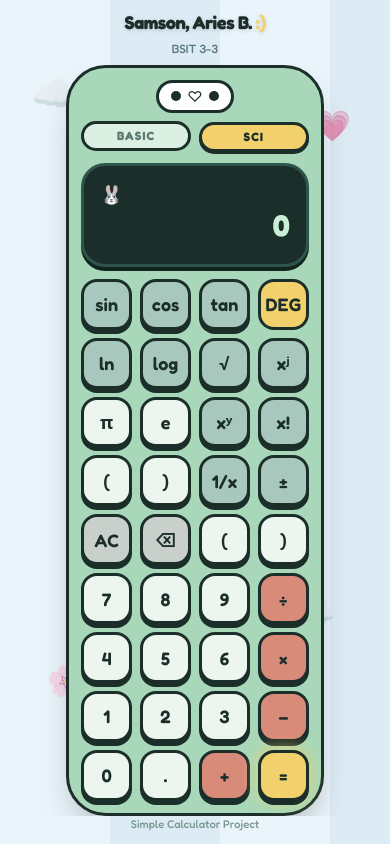
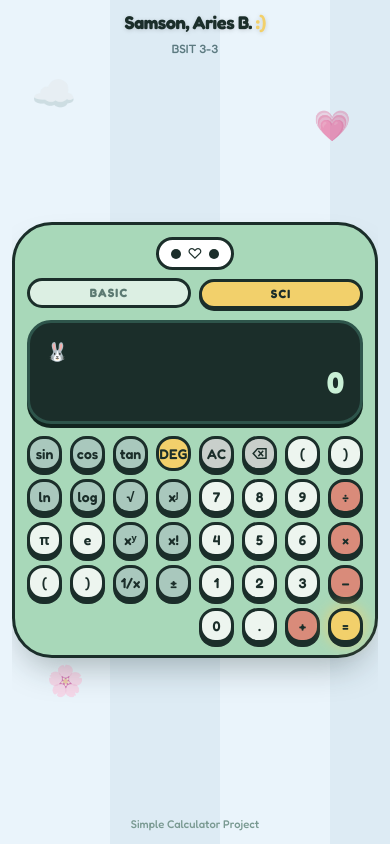
Before and after one commit to Stablhr/Simple-Calculator-Project, a React (Vite) app: page / in a window 390 px wide. Both pictures are taken after a click on the button "SCI". Built offline with nearby package versions, Linux system fonts and the light colour scheme.

Commit message:
feat: adapt scientific keypad layout to mobile

```diff
--- a/src/components/Button.jsx
+++ b/src/components/Button.jsx
@@ -9,7 +9,7 @@ const VARIANTS = {
 
 const STICKER_SHADOW = 'shadow-[0_4px_0_0_#1B2E2A]'
 
-function Button({ label, onClick, variant = 'digit', className = '', active = false, wide = false }) {
+function Button({ label, onClick, variant = 'digit', className = '', active = false, wide = false, compact = false }) {
   const isEquals = variant === 'equals'
   const variantClass = variant === 'toggle' ? '' : VARIANTS[variant]
   const activeClass = active ? 'bg-bmo-equals text-bmo-ink' : 'bg-white/60 text-[#5C7A72] hover:bg-white'
@@ -20,7 +20,8 @@ function Button({ label, onClick, variant = 'digit', className = '', active = fa
       onClick={onClick}
       className={[
         wide ? 'aspect-auto' : 'aspect-square',
-        'rounded-2xl border-[3px] border-bmo-ink text-lg font-semibold sm:text-xl',
+        compact ? 'text-sm font-semibold' : 'text-lg font-semibold sm:text-xl',
+        'rounded-2xl border-[3px] border-bmo-ink',
         'transition-all duration-150 ease-out',
         'active:translate-y-[3px] active:scale-90 active:shadow-none',
         'focus:outline-none focus-visible:ring-2 focus-visible:ring-[#F2D06B] focus-visible:ring-offset-2',
--- a/src/components/Calculator.jsx
+++ b/src/components/Calculator.jsx
@@ -13,6 +13,7 @@ function Calculator() {
   const [state, dispatch] = useReducer(reducer, initialState)
   const [happy, setHappy] = useState(false)
   const [fitW, setFitW] = useState(0)
+  const [layout, setLayout] = useState({ sideBySide: false, compact: false })
   const spaceRef = useRef(null)
   const cardRef = useRef(null)
   const historyRef = useRef(null)
@@ -99,11 +100,8 @@ function Calculator() {
       const availW = space.clientWidth
       const availH = space.clientHeight
       const histSide = window.matchMedia('(min-width: 768px)').matches
-      const sciSide = window.matchMedia('(min-width: 1024px)').matches
+      const WIDE = window.matchMedia('(min-width: 1024px)').matches
       const isSci = mode === 'scientific'
-      const sideBySide = isSci && sciSide
-      const cols = sideBySide ? 8 : 4
-      const rows = isSci && !sciSide ? 9 : 5
 
       const cardRect = card.getBoundingClientRect()
       const keypadRect = keypad.getBoundingClientRect()
@@ -122,10 +120,24 @@ function Calculator() {
         }
       }
 
-      const budget = Math.max(0, availH - chrome - histH)
       const keyGap = readCssVar('--fit-gap', 12)
       const minCol = readCssVar('--fit-min-key', 44)
-      const colT = Math.max(minCol, (budget - (rows - 1) * keyGap) / rows)
+      const room = Math.max(0, availH - chrome - histH)
+
+      const sideKeyW = (availW - hExtras - 7 * keyGap) / 8
+      const useSide = isSci && (WIDE || sideKeyW >= 26)
+      const compact = useSide && !WIDE
+
+      setLayout((prev) =>
+        prev.sideBySide === useSide && prev.compact === compact
+          ? prev
+          : { sideBySide: useSide, compact }
+      )
+
+      const cols = useSide ? 8 : 4
+      const rows = isSci && !useSide ? 9 : 5
+
+      const colT = Math.max(minCol, (room - (rows - 1) * keyGap) / rows)
 
       const maxCardW = Math.max(0, availW - histW)
       let W = cols * colT + (cols - 1) * keyGap + hExtras
@@ -141,7 +153,7 @@ function Calculator() {
     const observer = new ResizeObserver(measure)
     observer.observe(space)
     return () => observer.disconnect()
-  }, [mode, history.length])
+  }, [mode, history.length, layout.sideBySide])
 
   const modeBtn = (m, label) => (
     <button
@@ -199,7 +211,7 @@ function Calculator() {
           <span className="rounded-full bg-white/70 px-2 py-0.5">stress na ko ⊙‿⊙</span>
         </div>
 
-        <Keypad mode={mode} angle={angle} press={handlePress} />
+        <Keypad mode={mode} angle={angle} press={handlePress} sideBySide={layout.sideBySide} compact={layout.compact} />
         </div>
       </div>
 
--- a/src/components/Display.jsx
+++ b/src/components/Display.jsx
@@ -62,7 +62,7 @@ function Display({ expression, display, isError }) {
         ref={textRef}
         aria-live="polite"
         className={
-          'font-display w-full whitespace-nowrap text-right text-3xl font-bold leading-normal text-bmo-glow sm:text-4xl md:text-5xl ' +
+          'screen-result font-display w-full whitespace-nowrap text-right text-3xl font-bold leading-normal text-bmo-glow sm:text-4xl md:text-5xl ' +
           (flash ? 'result-animate ' : '') +
           (isError ? 'text-red-400' : '')
         }
--- a/src/components/Keypad.jsx
+++ b/src/components/Keypad.jsx
@@ -63,7 +63,7 @@ const MAIN_ROWS = [
 const FUNC_KEYS = ['sin', 'cos', 'tan', 'ln', 'log', 'sqrt']
 const SCI_ACTIONS = new Set(['angle', 'square', 'power', 'factorial', 'reciprocal', 'negate'])
 
-function Keypad({ mode, angle, press }) {
+function Keypad({ mode, angle, press, sideBySide = false, compact = false }) {
   const toVariant = ({ variant, key }) => {
     if (variant) return variant
     if (FUNC_KEYS.includes(key) || SCI_ACTIONS.has(key)) return 'function'
@@ -90,11 +90,18 @@ function Keypad({ mode, angle, press }) {
   }
 
   const angleActive = angle === 'deg'
+  const horizontal = sideBySide && mode === 'scientific'
 
   return (
-    <div data-keypad className="flex flex-col items-stretch justify-center gap-[var(--fit-gap)] lg:flex-row">
+    <div
+      data-keypad
+      className={[
+        'flex items-stretch justify-center gap-[var(--fit-gap)]',
+        horizontal ? 'flex-row' : 'flex-col',
+      ].join(' ')}
+    >
       {mode === 'scientific' && (
-        <div className="space-y-[var(--fit-gap)] lg:flex-1">
+        <div className={['space-y-[var(--fit-gap)]', horizontal ? 'flex-1' : ''].join(' ')}>
           {SCI_ROWS.map((row, idx) => (
             <div key={idx} className="grid grid-cols-4 gap-[var(--fit-gap)]">
               {row.map((btn, i) => (
@@ -104,13 +111,14 @@ function Keypad({ mode, angle, press }) {
                   onClick={() => handle(btn)}
                   variant={btn.toggle ? 'toggle' : toVariant(btn)}
                   active={btn.toggle && angleActive}
+                  compact={compact}
                 />
               ))}
             </div>
           ))}
         </div>
       )}
-      <div className="space-y-[var(--fit-gap)] lg:flex-1">
+      <div className={['space-y-[var(--fit-gap)]', horizontal ? 'flex-1' : ''].join(' ')}>
         {MAIN_ROWS.map((row, idx) => (
           <div key={idx} className="grid grid-cols-4 gap-[var(--fit-gap)]">
             {row.map((btn, i) => (
@@ -121,6 +129,7 @@ function Keypad({ mode, angle, press }) {
                 variant={toVariant(btn)}
                 className={btn.className}
                 wide={btn.wide}
+                compact={compact}
               />
             ))}
           </div>
--- a/src/index.css
+++ b/src/index.css
@@ -161,6 +161,10 @@ button {
     display: none;
   }
 
+  .chip-row {
+    display: none;
+  }
+
   .card-pad {
     padding: 0.75rem;
   }
@@ -170,13 +174,13 @@ button {
     margin-bottom: 0.5rem;
   }
 
-  .chip-row {
-    margin-bottom: 0;
+  .screen-result {
+    font-size: 1.5rem;
   }
 
   :root {
     --fit-gap: 8px;
-    --fit-min-key: 36px;
+    --fit-min-key: 24px;
   }
 }
 
```
Also changed, not shown: 1 other file (tests, documents, lock files or other folders).
